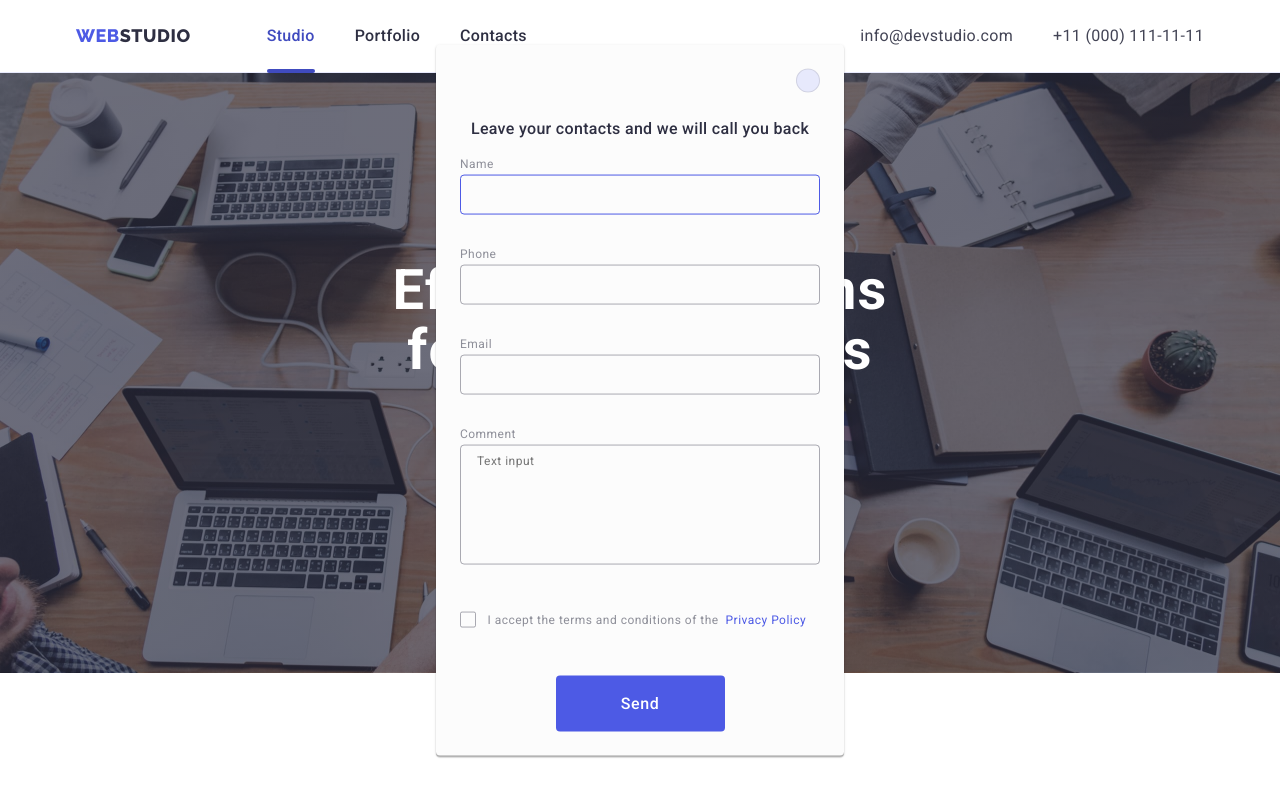
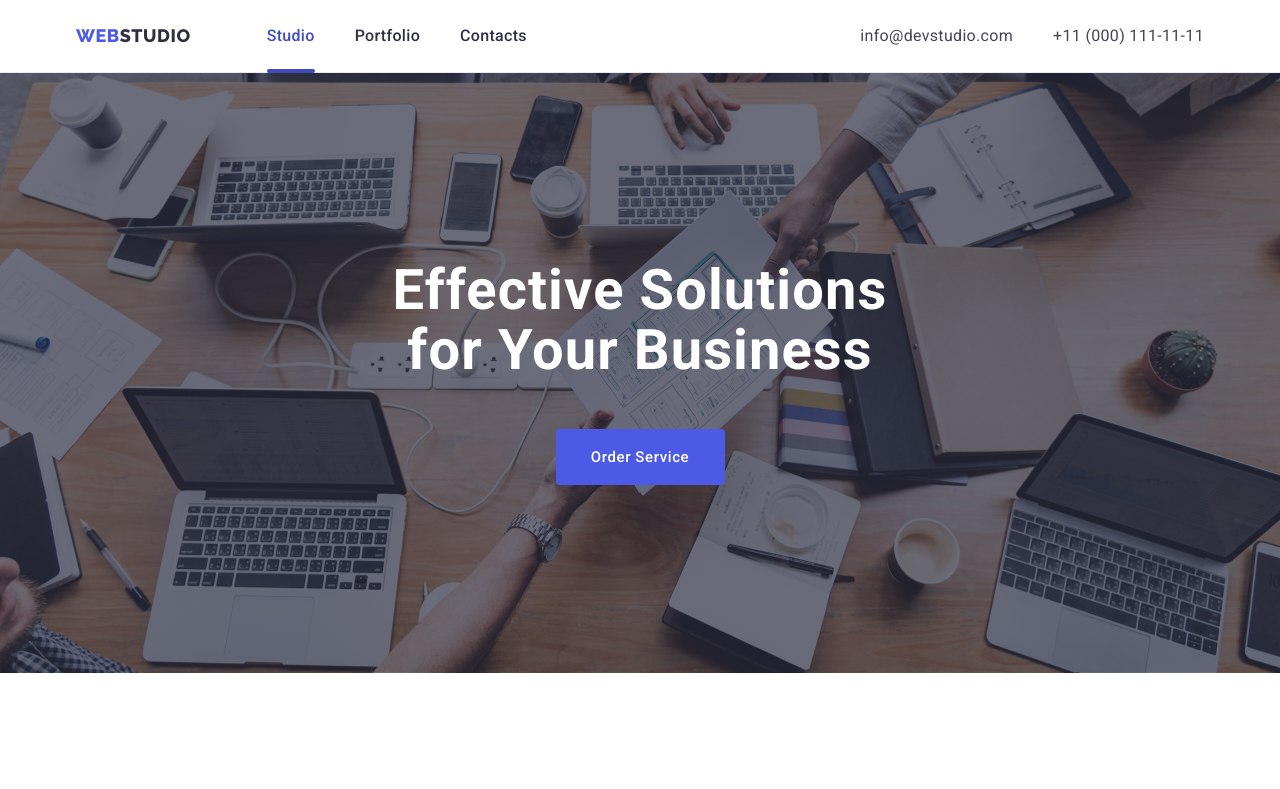
Before and after one commit to Yevhenii-Pavlushchenko/goit-markup-hw-05, a plain HTML site: page index.html in a window 1280 px wide. Shown: the top 789 px of the page. Drawn offline with nearby package versions, Linux system fonts and the light colour scheme.

Commit message:
... fixed bug  open wraper

```diff
--- a/css/styles.css
+++ b/css/styles.css
@@ -574,7 +574,6 @@ fill: #f4f4fd;
 
 /* Modal */
 .modal-overlay {
-
     position: fixed;
     z-index: 999;
     display: flex;
--- a/index.html
+++ b/index.html
@@ -489,8 +489,9 @@
       </div>
     </footer>
     <!-- Modal -->
-      <div class="modal">
-        <button type="button" class="modal-close-btn">
+     <div class="modal-overlay ">
+       <div class="modal">
+             <button type="button" class="modal-close-btn">
           <svg class="modal-close-btn-svg" width="8" height="8">
             <use class="icon-close" href="./images/icons.svg#icon-close"></use>
           </svg>
@@ -576,6 +577,9 @@
           <button type="submit" class="modal-send-btn">Send</button>
         </form>
       </div>
+
     </div>
+     </div>
+
   </body>
 </html>
```
